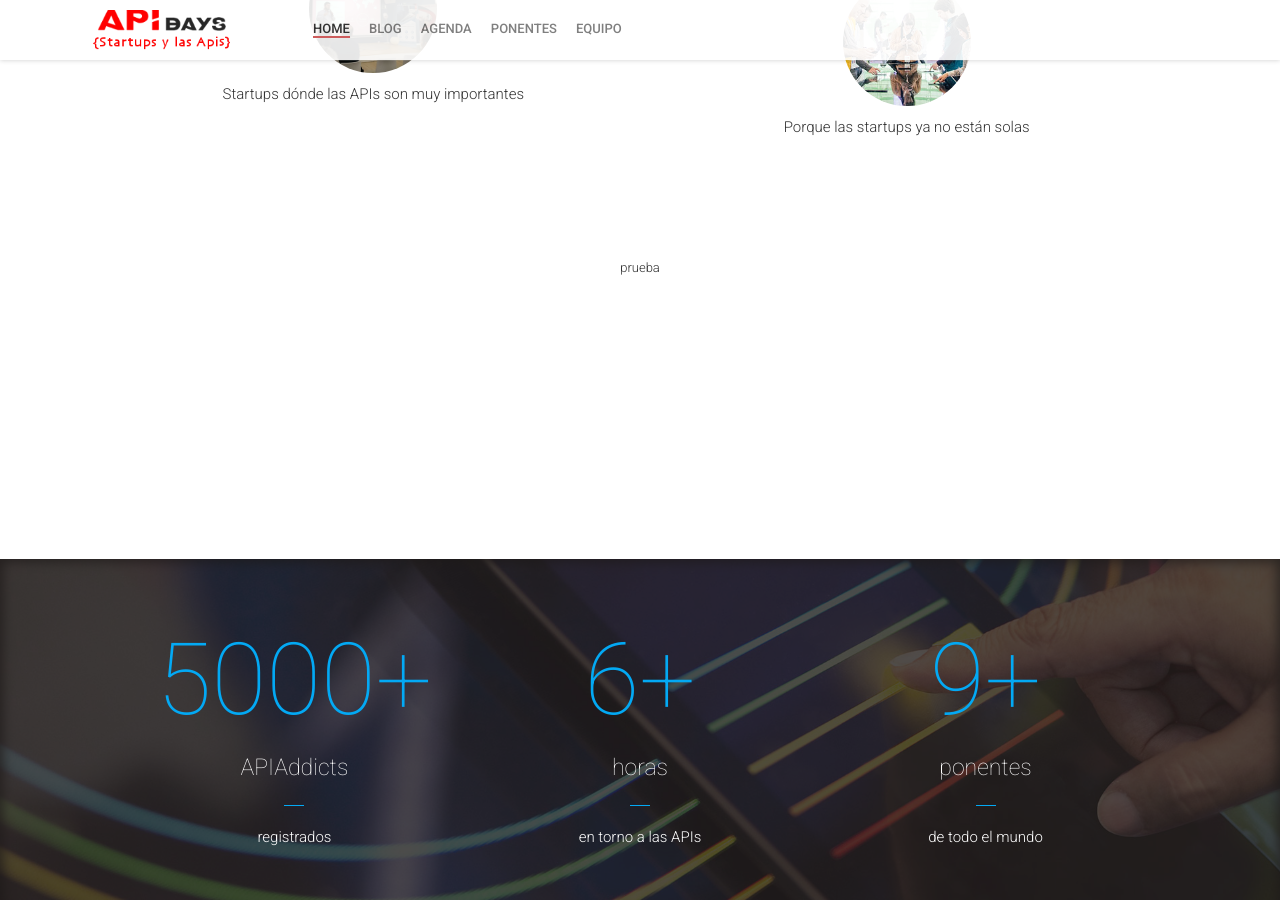
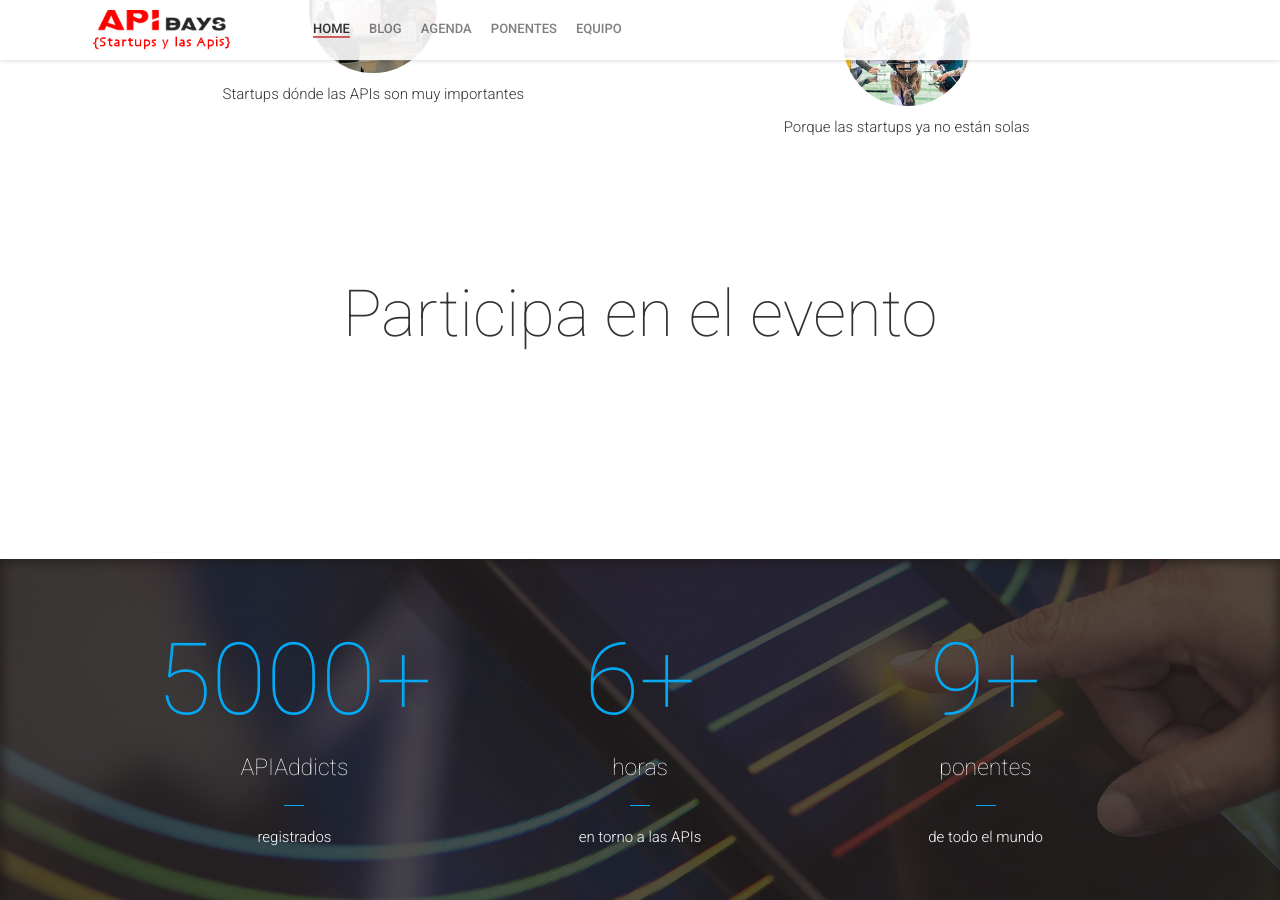
Before and after one commit to apiaddicts/startupsylasapisIII, a Jekyll site: the page built from index.html, in a window 1280 px wide and 900 px high, scrolled down 1199 px. Built offline with Jekyll 4.4.1, drawn with Linux system fonts in a browser that asks for light colours; nearby versions of some CDN libraries; comment, search, counter and statistics services are not loaded.

Commit message:
try participa secction

```diff
--- a/_config.yml
+++ b/_config.yml
@@ -71,6 +71,15 @@
 aboutBlock:
  - {title: "Startups", image: "conference.jpg", text: "Startups dónde las APIs son muy importantes"}
  - {title: "Grandes empresas que apoyan a startups", image: "workshop.jpg", text: "Porque las startups ya no están solas"}
+
+# Participa Block
+participaTitle: "Participa en el evento"
+participaTexto: "Seguro que tienes grandes cosas que contar ¡queremos escucharte!"
+participaBlock:
+ - {title: "¿Quieres ser speaker?", image: "ponencias.jpg"}
+participaButton:
+ buttonLink: "https://forms.gle/zzpwcjoENprtaKEh7"
+ buttonText: "Enviar propuesta"
 
 # Statistic Block
 statisticBlockImage: "statistic.jpg"
--- a/_includes/participa.html
+++ b/_includes/participa.html
@@ -1,3 +1,3 @@
 <section id="participa" class="participa">
-    <div>prueba</div>
+    <h3>{{ site.participaTitle }}</h3>
 </section>
```
